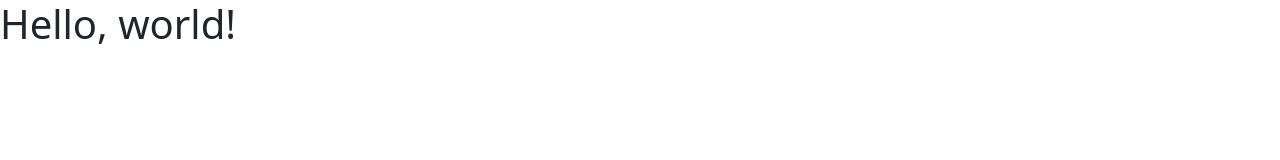
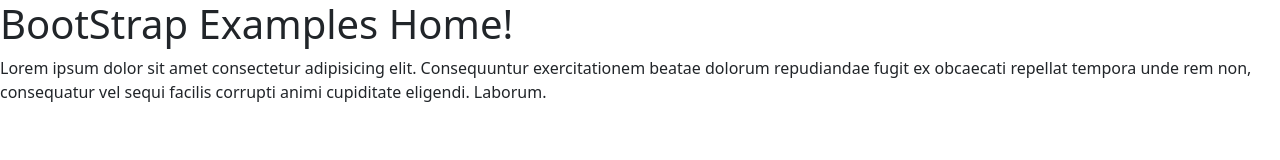
Before and after one commit to Lexiama/bootstrap-examples, a plain HTML site: page index.html in a window 1280 px wide. Drawn offline with nearby package versions, Linux system fonts and the light colour scheme.

Commit message:
changed title header etc

```diff
--- a/index.html
+++ b/index.html
@@ -3,11 +3,23 @@
   <head>
     <meta charset="utf-8">
     <meta name="viewport" content="width=device-width, initial-scale=1">
-    <title>Bootstrap demo</title>
+    <title>Bootstrap-examples - Home!</title>
     <link href="https://cdn.jsdelivr.net/npm/bootstrap@5.3.2/dist/css/bootstrap.min.css" rel="stylesheet" integrity="sha384-T3c6CoIi6uLrA9TneNEoa7RxnatzjcDSCmG1MXxSR1GAsXEV/Dwwykc2MPK8M2HN" crossorigin="anonymous">
   </head>
   <body>
-    <h1>Hello, world!</h1>
+    <h1>BootStrap Examples Home!</h1>
+
+    <p>Lorem ipsum dolor sit amet consectetur adipisicing elit. Consequuntur
+        exercitationem beatae dolorum repudiandae fugit ex obcaecati repellat tempora
+        unde rem non,
+        consequatur vel sequi facilis corrupti animi cupiditate eligendi. Laborum.</p>
+
+
+
+
+
+
+
     <script src="https://cdn.jsdelivr.net/npm/bootstrap@5.3.2/dist/js/bootstrap.bundle.min.js" integrity="sha384-C6RzsynM9kWDrMNeT87bh95OGNyZPhcTNXj1NW7RuBCsyN/o0jlpcV8Qyq46cDfL" crossorigin="anonymous"></script>
   </body>
 </html>
```
